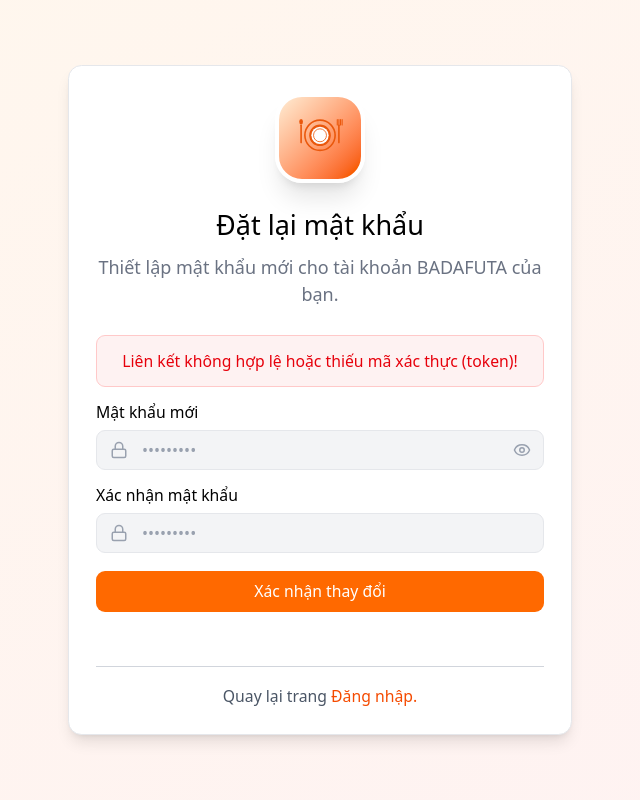
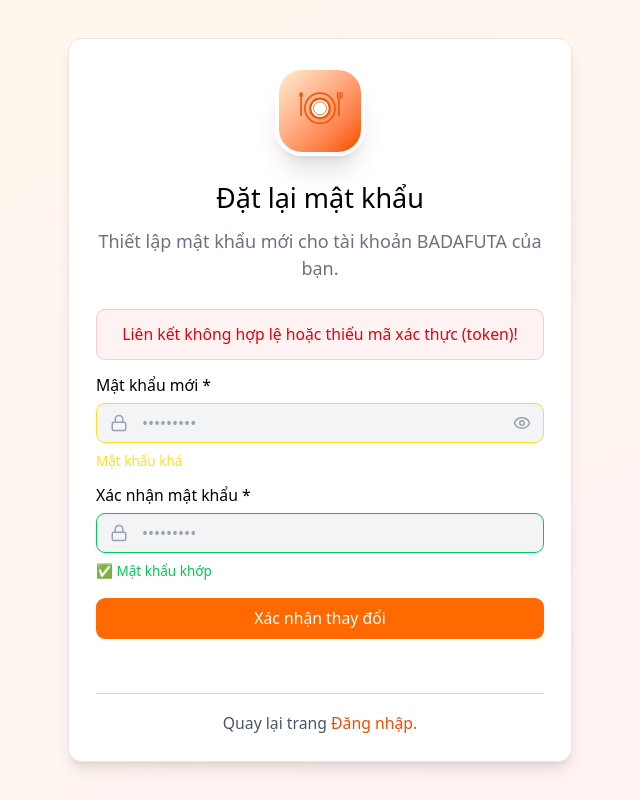
Before and after one commit to Truong-Quoc-Bao/BaDaFuTa, a React (Vite) app in the folder BaDaFuTa_Food/frontend/: page /resetpass in a window 1280 px wide. Both pictures are taken after typing "Sample123", "Sample123" into the empty fields and a click on the button "Xác nhận thay đổi". Shown: the whole page, without its empty margins (320-960 px from the left). Built offline with nearby package versions, Linux system fonts and the light colour scheme.

Commit message:
fix: resetpasswordpage

```diff
--- a/BaDaFuTa_Food/frontend/src/pages/user/ResetPasswordPage.jsx
+++ b/BaDaFuTa_Food/frontend/src/pages/user/ResetPasswordPage.jsx
@@ -14,6 +14,7 @@ import { Input } from '../../components/ui/input';
 import { Label } from '../../components/ui/label';
 import { Separator } from '../../components/ui/separator';
 import { Lock, Eye, EyeOff, Loader2 } from 'lucide-react';
+import { cn } from '../../components/ui/utils'; // Import thêm hàm cn để xử lý màu viền động
 
 export default function ResetPasswordPage() {
   const [password, setPassword] = useState('');
@@ -22,17 +23,80 @@ export default function ResetPasswordPage() {
   const [isLoading, setIsLoading] = useState(false);
   const [error, setError] = useState('');
   const [successMessage, setSuccessMessage] = useState('');
+
+  // State quản lý lỗi mật khẩu yếu/mạnh và xác nhận mật khẩu giống RegisterPage
+  const [passwordError, setPasswordError] = useState('');
+  const [confirmPasswordError, setConfirmPasswordError] = useState('');
+
   const navigate = useNavigate();
 
   // Lấy mã token từ đường link URL xuống (ví dụ: ?token=abcxyz)
   const [searchParams] = useSearchParams();
   const token = searchParams.get('token');
 
+  // Hàm xử lý đổi mật khẩu và đo độ mạnh yếu động
+  const handlePasswordChange = (value) => {
+    setPassword(value);
+    if (error) setError('');
+
+    const hasUppercase = /[A-Z]/.test(value);
+    const hasNumber = /\d/.test(value);
+    const hasLetter = /[a-zA-Z]/.test(value);
+    const hasSpecial = /[!@#$%^&*()_\-+=\[\]{};:"',.<>/?\\|]/.test(value);
+
+    if (!value) {
+      setPasswordError('');
+    } else if (value.length < 6) {
+      setPasswordError('Mật khẩu phải có ít nhất 6 ký tự.');
+    } else {
+      if (!hasLetter) {
+        setPasswordError('Mật khẩu phải chứa ít nhất 1 chữ cái.');
+      } else {
+        let score = 0;
+        if (hasUppercase) score++;
+        if (hasNumber) score++;
+        if (hasSpecial) score++;
+
+        if (score === 0) {
+          setPasswordError('Mật khẩu yếu');
+        } else if (score === 1) {
+          setPasswordError('Mật khẩu trung bình');
+        } else if (score === 2) {
+          setPasswordError('Mật khẩu khá');
+        } else {
+          setPasswordError('Mật khẩu mạnh - tốt');
+        }
+      }
+    }
+
+    // Kiểm tra lại độ khớp của mật khẩu xác nhận khi mật khẩu chính thay đổi
+    if (confirmPassword) {
+      if (confirmPassword !== value) {
+        setConfirmPasswordError('⚠️ Mật khẩu xác nhận không khớp');
+      } else {
+        setConfirmPasswordError('');
+      }
+    }
+  };
+
+  // Hàm xử lý khi thay đổi mật khẩu nhập lại
+  const handleConfirmPasswordChange = (value) => {
+    setConfirmPassword(value);
+    if (error) setError('');
+
+    if (!password) {
+      setConfirmPasswordError('⚠️ Vui lòng nhập mật khẩu trước');
+    } else if (value !== password) {
+      setConfirmPasswordError('⚠️ Mật khẩu xác nhận không khớp');
+    } else {
+      setConfirmPasswordError('');
+    }
+  };
+
   const handleSubmit = async (e) => {
     e.preventDefault();
     setError('');
     setSuccessMessage('');
-    setIsLoading(false);
 
     if (!token) {
       setError('Liên kết không hợp lệ hoặc thiếu mã xác thực (token)!');
@@ -41,19 +105,29 @@ export default function ResetPasswordPage() {
 
     if (!password.trim()) {
       setError('Vui lòng nhập mật khẩu mới!');
-      document.getElementById('password').focus();
+      document.getElementById('password')?.focus();
       return;
     }
 
-    if (password.length < 6) {
-      setError('Mật khẩu mới phải có tối thiểu 6 ký tự!');
-      document.getElementById('password').focus();
+    // Ngăn chặn submit nếu mật khẩu chính không đạt yêu cầu
+    if (
+      passwordError &&
+      (passwordError.includes('ít nhất') || passwordError.includes('chứa ít nhất'))
+    ) {
+      setError('Mật khẩu mới chưa đạt yêu cầu bảo mật tối thiểu!');
+      document.getElementById('password')?.focus();
       return;
     }
 
-    if (password !== confirmPassword) {
-      setError('Mật khẩu xác nhận không khớp!');
-      document.getElementById('confirmPassword').focus();
+    if (!confirmPassword.trim()) {
+      setError('Vui lòng nhập mật khẩu xác nhận!');
+      document.getElementById('confirmPassword')?.focus();
+      return;
+    }
+
+    if (confirmPasswordError) {
+      setError('Mật khẩu xác nhận chưa chính xác!');
+      document.getElementById('confirmPassword')?.focus();
       return;
     }
 
@@ -118,18 +192,37 @@ export default function ResetPasswordPage() {
                     </div>
                   )}
 
+                  {/* Input Mật khẩu mới */}
                   <div className="space-y-2">
-                    <Label htmlFor="password">Mật khẩu mới</Label>
+                    <Label htmlFor="password">Mật khẩu mới *</Label>
                     <div className="relative">
                       <Lock className="absolute left-3 top-1/2 transform -translate-y-1/2 w-4 h-4 text-gray-400" />
                       <Input
                         id="password"
                         type={showPassword ? 'text' : 'password'}
                         placeholder="Nhập mật khẩu mới từ 6 ký tự"
-                        className="pl-10 pr-10"
                         value={password}
-                        onChange={(e) => setPassword(e.target.value)}
+                        onChange={(e) => handlePasswordChange(e.target.value)}
                         disabled={isLoading || !!successMessage}
+                        className={cn(
+                          'pl-10 pr-10',
+                          !password && error?.includes('mật khẩu mới')
+                            ? 'border-red-500 focus-visible:ring-red-500'
+                            : passwordError
+                            ? passwordError.includes('ít nhất') ||
+                              passwordError.includes('chứa ít nhất')
+                              ? 'border-red-500 hover:border-red-500 focus-visible:ring-red-500'
+                              : passwordError === 'Mật khẩu yếu'
+                              ? 'border-red-500 hover:border-red-500 focus-visible:ring-red-500'
+                              : passwordError === 'Mật khẩu trung bình'
+                              ? 'border-yellow-500 hover:border-yellow-500 focus-visible:ring-yellow-500'
+                              : passwordError === 'Mật khẩu khá'
+                              ? 'border-yellow-300 hover:border-yellow-300 focus-visible:ring-yellow-300'
+                              : passwordError === 'Mật khẩu mạnh - tốt'
+                              ? 'border-green-500 hover:border-green-500 focus-visible:ring-green-500'
+                              : 'border-gray-300 focus-visible:ring-orange-500'
+                            : '',
+                        )}
                       />
                       <button
                         type="button"
@@ -144,22 +237,59 @@ export default function ResetPasswordPage() {
                         )}
                       </button>
                     </div>
+                    {passwordError && (
+                      <p
+                        className={cn(
+                          'text-xs text-left transition-colors duration-200',
+                          passwordError.includes('ít nhất') ||
+                            passwordError.includes('chứa ít nhất')
+                            ? 'text-red-500'
+                            : passwordError === 'Mật khẩu yếu'
+                            ? 'text-red-500'
+                            : passwordError === 'Mật khẩu trung bình'
+                            ? 'text-yellow-500'
+                            : passwordError === 'Mật khẩu khá'
+                            ? 'text-yellow-300'
+                            : passwordError === 'Mật khẩu mạnh - tốt'
+                            ? 'text-green-500'
+                            : 'text-red-500',
+                        )}
+                      >
+                        {passwordError}
+                      </p>
+                    )}
                   </div>
 
+                  {/* Input Xác nhận mật khẩu mới */}
                   <div className="space-y-2">
-                    <Label htmlFor="confirmPassword">Xác nhận mật khẩu</Label>
+                    <Label htmlFor="confirmPassword">Xác nhận mật khẩu *</Label>
                     <div className="relative">
                       <Lock className="absolute left-3 top-1/2 transform -translate-y-1/2 w-4 h-4 text-gray-400" />
                       <Input
                         id="confirmPassword"
                         type={showPassword ? 'text' : 'password'}
                         placeholder="Nhập lại mật khẩu mới"
-                        className="pl-10"
                         value={confirmPassword}
-                        onChange={(e) => setConfirmPassword(e.target.value)}
+                        onChange={(e) => handleConfirmPasswordChange(e.target.value)}
                         disabled={isLoading || !!successMessage}
+                        className={cn(
+                          'pl-10 pr-10',
+                          !confirmPassword && error?.includes('xác nhận')
+                            ? 'border-red-500 focus-visible:ring-red-500'
+                            : confirmPasswordError
+                            ? 'border-red-500 focus-visible:ring-red-500'
+                            : confirmPassword && !confirmPasswordError
+                            ? 'border-green-500 focus-visible:ring-green-500'
+                            : '',
+                        )}
                       />
                     </div>
+                    {confirmPasswordError && (
+                      <p className="text-xs text-red-500 text-left">{confirmPasswordError}</p>
+                    )}
+                    {!confirmPasswordError && confirmPassword && password === confirmPassword && (
+                      <p className="text-xs text-green-500 text-left">✅ Mật khẩu khớp</p>
+                    )}
                   </div>
 
                   <Button
```
